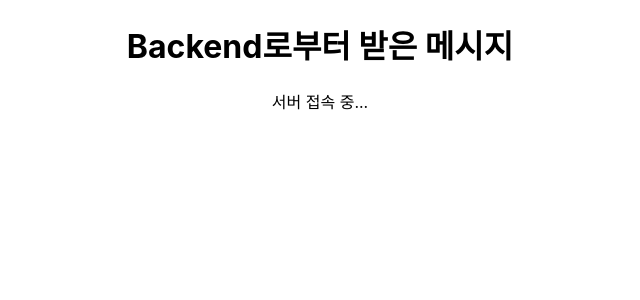
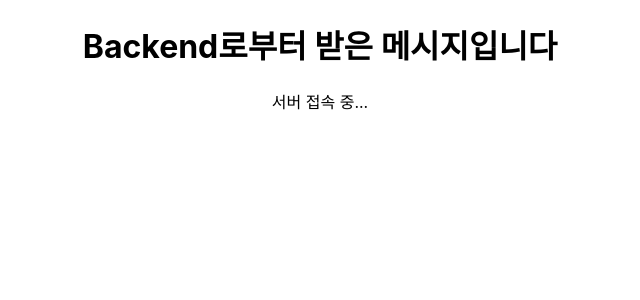
Before and after one commit to kumohwoni/w24-frontend-youtubeandswim, a React (Create React App) app: page / in a window 1280 px wide. Shown: the top 300 px of the page, without its empty margins (320-960 px from the left). Built offline with nearby package versions, Linux system fonts and the light colour scheme; no server answers.

Commit message:
✏️ 오타 수정

```diff
--- a/src/App.js
+++ b/src/App.js
@@ -30,7 +30,7 @@ const App = () => {
 
   return (
     <div className="App">
-      <h1>Backend로부터 받은 메시지</h1>
+      <h1>Backend로부터 받은 메시지입니다</h1>
       <p>{message}</p>
     </div>
   )
```
